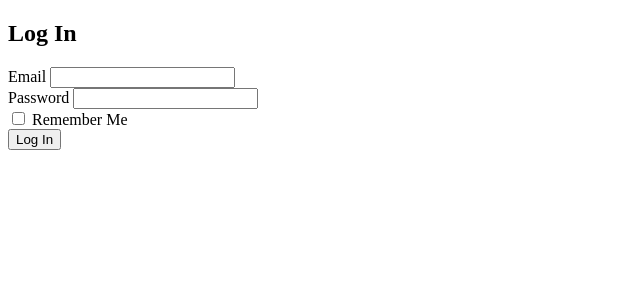
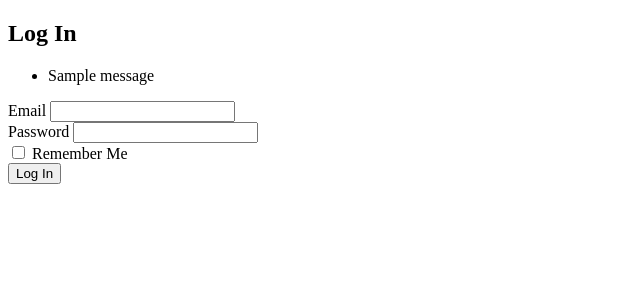
Before and after one commit to iyke497/Walletdashboard, a Flask app: template app/auth/templates/login.html in a window 1280 px wide. Shown: the top 300 px of the page, without its empty margins (0-640 px from the left). Run offline with Flask 3, Linux system fonts and the light colour scheme; the template is opened without the code that fills it: values that come from a table or form of the project are taken from there, others are empty; tables that the repository leaves empty hold one stand-in row (values such as "Sample post"); one stand-in notice (Sample message) is shown; some libraries are stand-ins or nearby versions.

Commit message:
modify auth html

```diff
--- a/app/auth/templates/login.html
+++ b/app/auth/templates/login.html
@@ -1,6 +1,17 @@
 {% extends 'base.html' %}
 {% block content %}
   <h2>Log In</h2>
+  {% with messages = get_flashed_messages(with_categories=true) %}
+  {% if messages %}
+    <ul class="list-none p-0 mb-4">
+      {% for category, message in messages %}
+        <li class="{{ category }} p-3 mb-2 rounded text-white ...">
+          {{ message }}
+        </li>
+      {% endfor %}
+    </ul>
+  {% endif %}
+{% endwith %}
   <form method="post">
     {{ form.hidden_tag() }}
     <div>{{ form.email.label }} {{ form.email() }}</div>
--- a/app/auth/templates/register.html
+++ b/app/auth/templates/register.html
@@ -28,7 +28,7 @@
 
     {# The HTML form element. action should point to your registration route. #}
     {# method="post" is crucial for sending form data #}
-    <form method="POST" action="{{ url_for('register') }}" class="max-w-sm mx-auto bg-white p-6 rounded shadow-md">
+    <form method="POST" action="{{ url_for('auth.register') }}" class="max-w-sm mx-auto bg-white p-6 rounded shadow-md">
         {# Include the CSRF token - required for security with Flask-WTF #}
         {{ form.csrf_token }}
 
```
